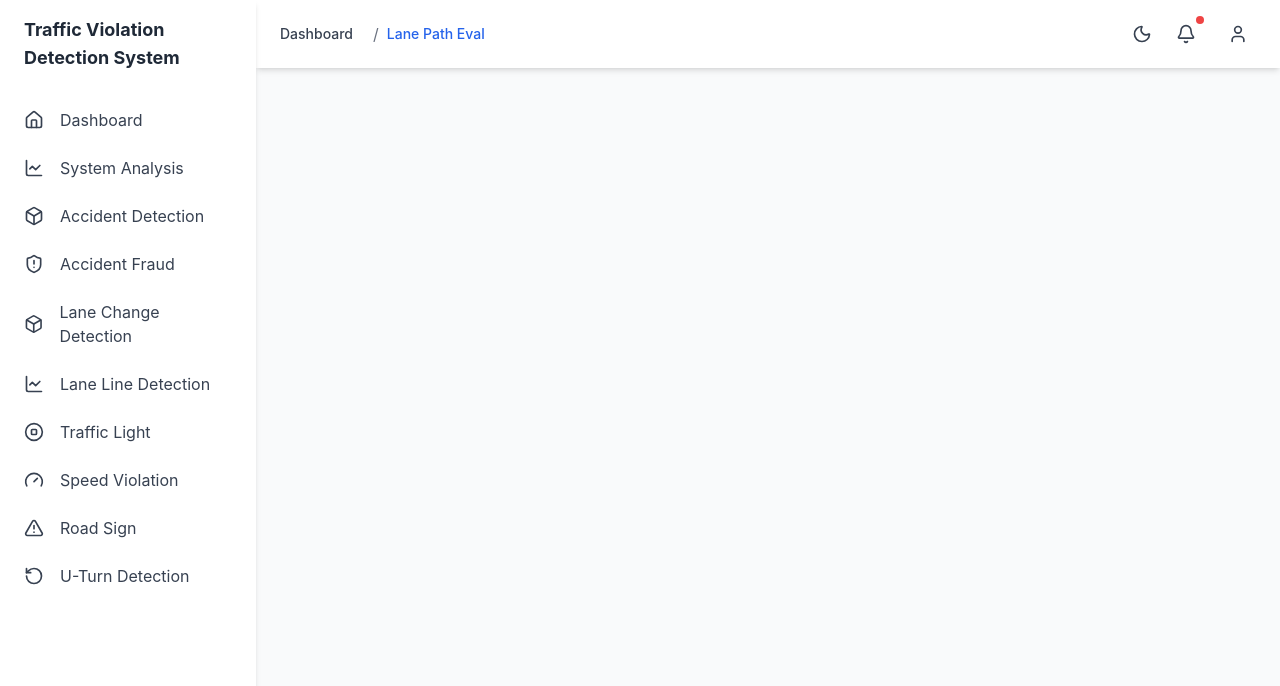
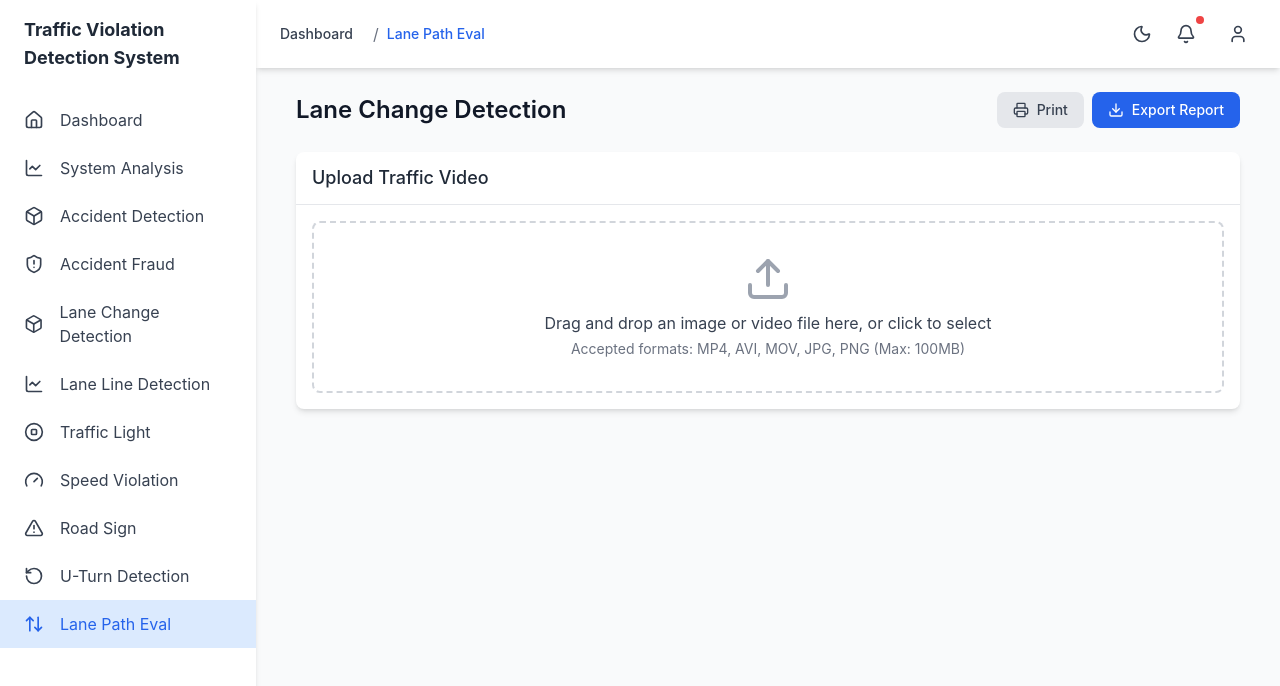
Before and after one commit to WenuraSubhasinghe/Traffic-violation-Front-end, a React (Vite) app: page /lane-path-eval in a window 1280 px wide. Shown: the top 686 px of the page. Built offline with nearby package versions, Linux system fonts and the light colour scheme.

Commit message:
Lanepatheval

```diff
--- a/src/App.tsx
+++ b/src/App.tsx
@@ -13,6 +13,7 @@ import { SpeedViolation } from './pages/SpeedViolation'
 import { UTurnDetection } from './pages/UTurnDetection'
 import { LaneLineDetection } from './pages/LaneLineDetection'
 import { RoadSignDetection } from './pages/RoadSignDetection'
+import { LanePathEval } from './pages/LanePathEval'
 export function App() {
   const [sidebarOpen, setSidebarOpen] = useState(false)
   return (
@@ -43,6 +44,7 @@ export function App() {
                 <Route path="/road-sign" element={<RoadSignDetection />} />
                 <Route path="/u-turn-detection" element={<UTurnDetection />} />
                 <Route path="/lane-line-detection" element={<LaneLineDetection />} />
+                <Route path="/lane-path-eval" element ={<LanePathEval/>}/>
               </Routes>
             </main>
           </div>
--- a/src/components/layout/Sidebar.tsx
+++ b/src/components/layout/Sidebar.tsx
@@ -10,6 +10,7 @@ import {
   XIcon,
   BoxIcon,
   RotateCcwIcon,
+  ArrowUpDown,
 } from 'lucide-react'
 type SidebarProps = {
   isOpen: boolean
@@ -68,6 +69,11 @@ export function Sidebar({ isOpen, setIsOpen }: SidebarProps) {
       path: '/u-turn-detection',
       icon: RotateCcwIcon,
     },
+        {
+      name: 'Lane Path Eval',
+      path: '/lane-path-eval',
+      icon: ArrowUpDown,
+    },
   ]
   return (
     <>
--- /dev/null
+++ b/src/pages/LanePathEval.tsx
@@ -0,0 +1,165 @@
+import React, { useState } from 'react'
+import { DownloadIcon, PrinterIcon, AlertCircleIcon } from 'lucide-react'
+import { Card } from '../components/ui/card'
+import { FileUpload } from '../components/ui/fileUpload'
+import { VideoPlayer } from '../components/ui/VideoPlayer'
+
+export function LanePathEval() {
+  const [videoFile, setVideoFile] = useState<File | null>(null)
+  const [isAnalyzing, setIsAnalyzing] = useState(false)
+  const [analysisComplete, setAnalysisComplete] = useState(false)
+  const [response, setResponse] = useState<any | null>(null)
+
+  const handleFileAccepted = async (file: File) => {
+    setVideoFile(file)
+    setIsAnalyzing(true)
+    setAnalysisComplete(false)
+    setResponse(null)
+
+    const formData = new FormData()
+    formData.append('file', file)
+
+    try {
+      const res = await fetch('http://127.0.0.1:8000/lanechange/run', {
+        method: 'POST',
+        body: formData,
+      })
+      const json = await res.json()
+      setResponse(json)
+    } catch (err) {
+      console.error('Upload error:', err)
+      setResponse({ detail: 'Upload or processing failed.' })
+    } finally {
+      setIsAnalyzing(false)
+      setAnalysisComplete(true)
+    }
+  }
+
+  return (
+    <div className="container mx-auto px-4">
+      <div className="flex flex-col md:flex-row items-center justify-between mb-6">
+        <h1 className="text-2xl font-semibold text-gray-900 dark:text-white">
+          Lane Change Detection
+        </h1>
+        <div className="mt-4 md:mt-0 flex space-x-2">
+          <button
+            className="bg-gray-200 hover:bg-gray-300 dark:bg-gray-700 dark:hover:bg-gray-600 text-gray-700 dark:text-gray-200 px-4 py-2 rounded-lg text-sm font-medium flex items-center"
+            disabled={!analysisComplete}
+          >
+            <PrinterIcon className="w-4 h-4 mr-2" />
+            Print
+          </button>
+          <button
+            className="bg-blue-600 hover:bg-blue-700 text-white px-4 py-2 rounded-lg text-sm font-medium flex items-center"
+            disabled={!analysisComplete}
+          >
+            <DownloadIcon className="w-4 h-4 mr-2" />
+            Export Report
+          </button>
+        </div>
+      </div>
+      {/* File Upload Section */}
+      <Card title="Upload Traffic Video" className="mb-6">
+        <FileUpload onFileAccepted={handleFileAccepted} />
+      </Card>
+      {/* Analysis Section */}
+      {(isAnalyzing || analysisComplete) && (
+        <div className="space-y-6">
+          {isAnalyzing && (
+            <Card>
+              <div className="flex flex-col items-center justify-center py-6">
+                <div className="animate-spin rounded-full h-12 w-12 border-b-2 border-blue-500 mb-4"></div>
+                <p className="text-gray-700 dark:text-gray-300">
+                  Analyzing video for lane changes...
+                </p>
+              </div>
+            </Card>
+          )}
+          {analysisComplete && response && (
+            <Card title="Analysis Results">
+              <div className="grid grid-cols-1 lg:grid-cols-2 gap-6">
+                <div>
+                  {response.annotated_video_url && (
+                    <VideoPlayer src={response.annotated_video_url.replace(
+                      'http://127.0.0.1:8000/static/',
+                      '/static/'
+                    )} />
+                  )}
+                </div>
+                <div>
+                  <h3 className="text-lg font-medium text-gray-900 dark:text-white mb-4">
+                    Lane Change Detection Results
+                  </h3>
+                  <div className="bg-blue-50 dark:bg-blue-900/20 border-l-4 border-blue-400 p-4 mb-6">
+                    <div className="flex">
+                      <AlertCircleIcon className="h-5 w-5 text-blue-400" />
+                      <div className="ml-3">
+                        {response?.summary ? (
+                          <>
+                            <p className="text-sm text-blue-700 dark:text-blue-300">
+                              {response.summary.total_detected_lane_changes} lane change{response.summary.total_detected_lane_changes !== 1 ? 's' : ''} detected from {response.summary.total_tracked_vehicles} vehicles tracked.
+                            </p>
+                            <p className="text-sm text-blue-700 dark:text-blue-300">
+                              {response.summary.vehicles_with_lane_changes} vehicle{response.summary.vehicles_with_lane_changes !== 1 ? 's' : ''} made a lane change.
+                            </p>
+                          </>
+                        ) : response?.detail ? (
+                          <span className="text-red-600">{response.detail}</span>
+                        ) : (
+                          <span>No summary available.</span>
+                        )}
+                      </div>
+                    </div>
+                  </div>
+                  <div className="overflow-y-auto max-h-[400px] space-y-4">
+                    {Array.isArray(response?.vehicles) && response.vehicles.length > 0 ? (
+                      response.vehicles.map((vehicle: any, vIdx: number) => (
+                        <div
+                          key={vIdx}
+                          className="mb-3 p-3 border rounded-md dark:border-gray-700"
+                        >
+                          <p className="text-sm font-medium text-gray-900 dark:text-gray-100">
+                            Vehicle {vehicle.vehicle_id}
+                          </p>
+                          {vehicle.plates && vehicle.plates.length > 0 && (
+                            <p className="text-xs text-gray-700 dark:text-gray-200 mb-1">
+                              Plates: {vehicle.plates.filter(p => p).join(', ') || 'N/A'}
+                            </p>
+                          )}
+                          <p className="text-xs text-gray-700 dark:text-gray-200">
+                            Lane Changes: {vehicle.total_lane_changes}
+                          </p>
+                          {Array.isArray(vehicle.lane_changes) && vehicle.lane_changes.length > 0 && (
+                            <ul className="mt-2 pl-4 text-xs text-blue-700 dark:text-blue-400 list-disc">
+                              {vehicle.lane_changes.map((event: any, eidx: number) => (
+                                <li key={eidx}>
+                                  Changed from lane {event.from_lane} to lane {event.to_lane}
+                                  {event.timestamp && (
+                                    <> at {typeof event.timestamp === 'number'
+                                      ? new Date(event.timestamp * 1000).toLocaleTimeString()
+                                      : event.timestamp}</>
+                                  )}
+                                  {event.plate_number && (
+                                    <> (Plate: {event.plate_number || 'N/A'})</>
+                                  )}
+                                </li>
+                              ))}
+                            </ul>
+                          )}
+                        </div>
+                      ))
+                    ) : response?.detail ? (
+                      <div className="text-red-600">{response.detail}</div>
+                    ) : (
+                      <div>No vehicles with lane changes detected.</div>
+                    )}
+                  </div>
+                </div>
+              </div>
+            </Card>
+          )}
+        </div>
+      )}
+    </div>
+  )
+}
```
